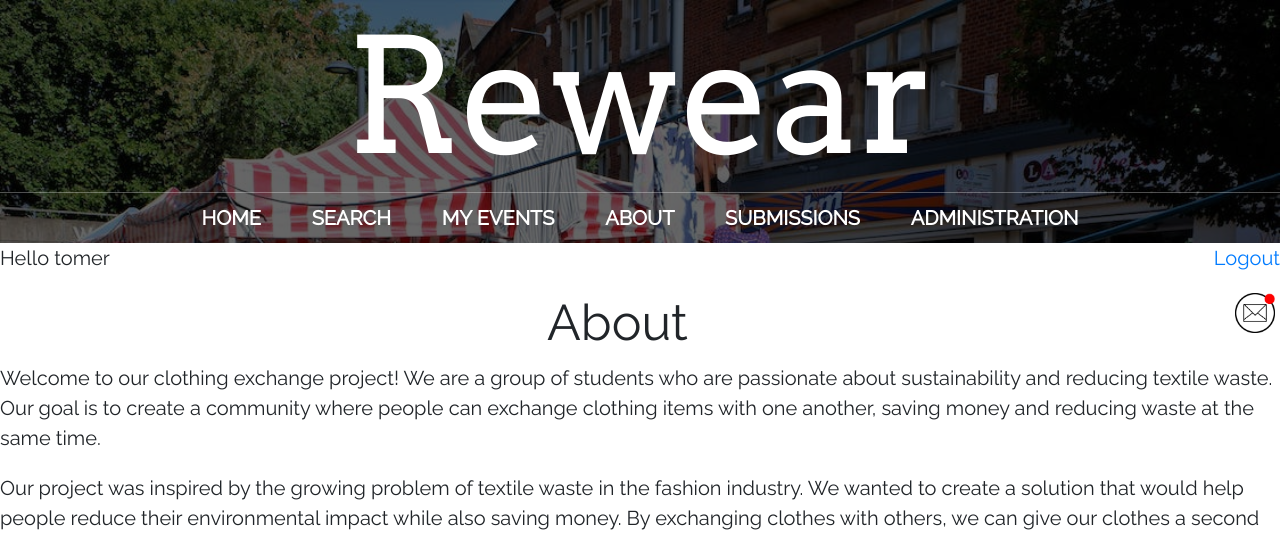
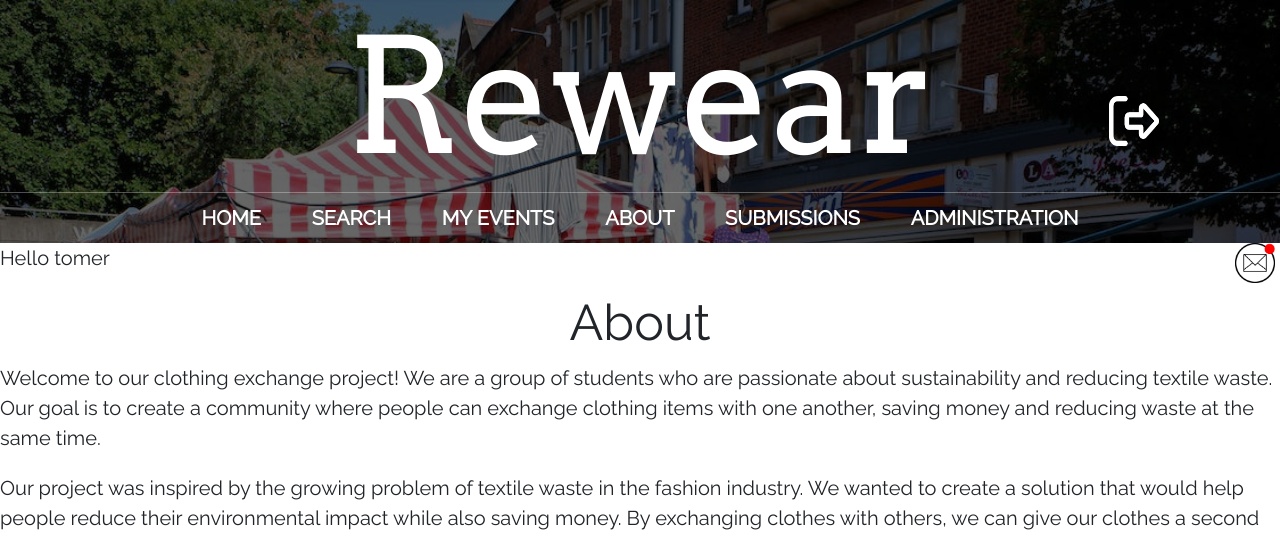
Before and after one commit to BS-PMC-2023/BS-PMC-2023-Team18, a Django app: page /about/ in a window 1280 px wide. Shown: the top 536 px of the page. Run offline with Django 3.2, Linux system fonts and the light colour scheme; a user stored in the database is signed in; data comes from the database, SQL or seed files in the repository; both versions use the stored data as it was after the commit; some libraries are stand-ins or nearby versions.

Commit message:
small css fix

```diff
--- a/rewear/Rewear/rewear_project/main/templates/main/base.html
+++ b/rewear/Rewear/rewear_project/main/templates/main/base.html
@@ -3,9 +3,19 @@
 	* {
 	font-size: 20px;
 	}
-  li a {
+	nav li a {
 	text-transform: uppercase;
 	font-weight: bold;
+	}
+	.header-photo-wrapper {
+        position: absolute;
+        top: 50%;
+ 		transform: translateX(+350%);
+        transition: transform 0.2s ease;
+    }
+    .header-photo-wrapper:hover {
+        top: 50%;
+        transform: translateX(+370%);
     }
 </style>
 
@@ -27,7 +37,17 @@
 		<div class="row justify-content-center">
 			<div class="col-12">
 					<header class="main-header">
-						<h1 class="header-name header-name-large">Rewear</h1>
+<!--						<h1 class="header-name header-name-large">Rewear</h1>-->
+
+<!--						<h1 class="header-name header-name-large" style="text-align: center; position: relative;">Rewear-->
+<!--							<img src="{% static 'media/logout.png' %}" alt="logout" class="header-photo" width="50" height="50" style="position: absolute; top: 50%; transform: translateX(+350%);">-->
+<!--						</h1>-->
+						<h1 class="header-name header-name-large" style="text-align: center; position: relative;">Rewear
+							<span class="header-photo-wrapper">
+								<a href="/logout"><img src="{% static 'media/logout.png' %}" alt="logout" class="header-photo" width="50" height="50"></a>
+							</span>
+						</h1>
+
 						<nav class="nav main-nav">
 							<ul>
 								<li><a href="/">Home</a></li>
@@ -64,11 +84,9 @@
 			{% if user.is_authenticated %}
 			<p style="text-align:left;">
 				<td><left>Hello {{request.user.username}}</left></td>
-				<span style="float:right;">
-					<td><right><a href="/logout">Logout</a></right></td>
-				</span>
-			</p>
-			<p>
+<!--				<span style="float:right;">-->
+<!--					<td><right><a href="/logout">Logout</a></right></td>-->
+<!--				</span>-->
 				<span style="float:right;">
 					{% if new_mail %}
 						<a href="/inbox" style="text-decoration:none">
@@ -80,6 +98,19 @@
 						</a>
 					{% endif %}
 				</span>
+			</p>
+			<p>
+<!--				<span style="float:right;">-->
+<!--					{% if new_mail %}-->
+<!--						<a href="/inbox" style="text-decoration:none">-->
+<!--							<img src='{% static "media/new_mail.png" %}' alt="inbox" height=40px width=40px>&nbsp;-->
+<!--						</a>-->
+<!--					{% else %}-->
+<!--						<a href="/inbox" style="text-decoration:none">-->
+<!--							<img src='{% static "media/mail_icon.png" %}' alt="inbox" height=40px width=40px>&nbsp;-->
+<!--						</a>-->
+<!--					{% endif %}-->
+<!--				</span>-->
 			</p>
 			{% endif %}
 
```
Also changed, not shown: rewear/Rewear/rewear_project/db.sqlite3, rewear/Rewear/rewear_project/static/media/logout.png (added), 1 other file. Lines whose indentation alone changed are shown as unchanged.
